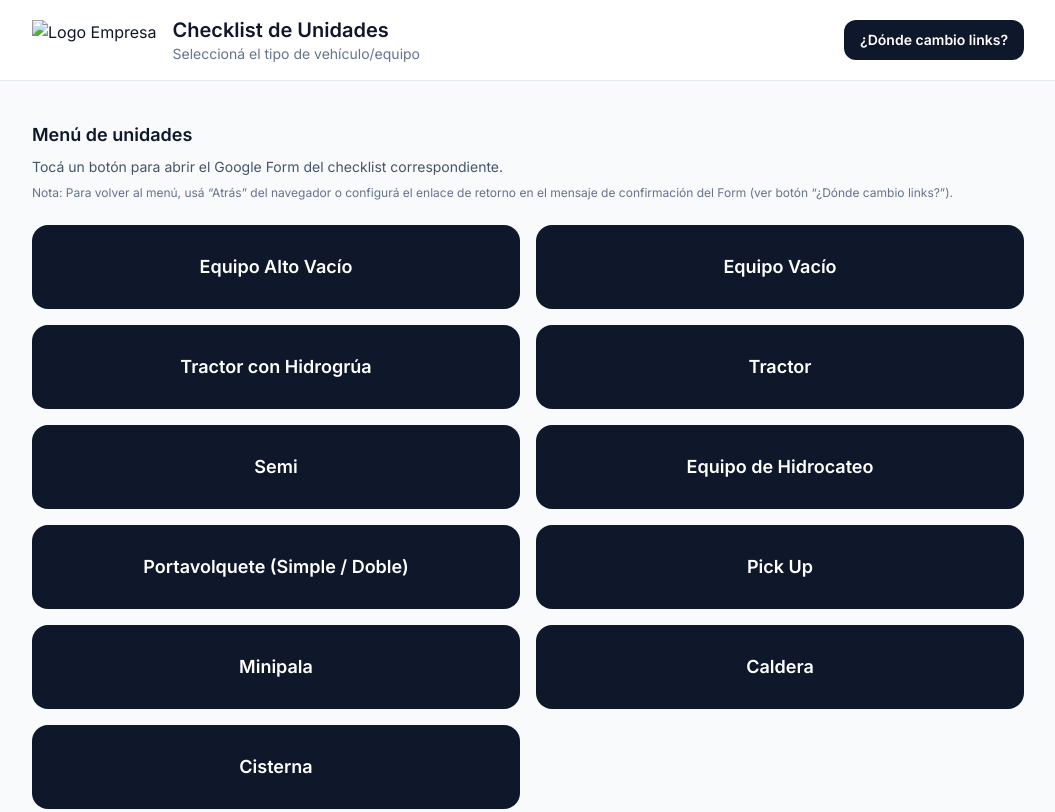
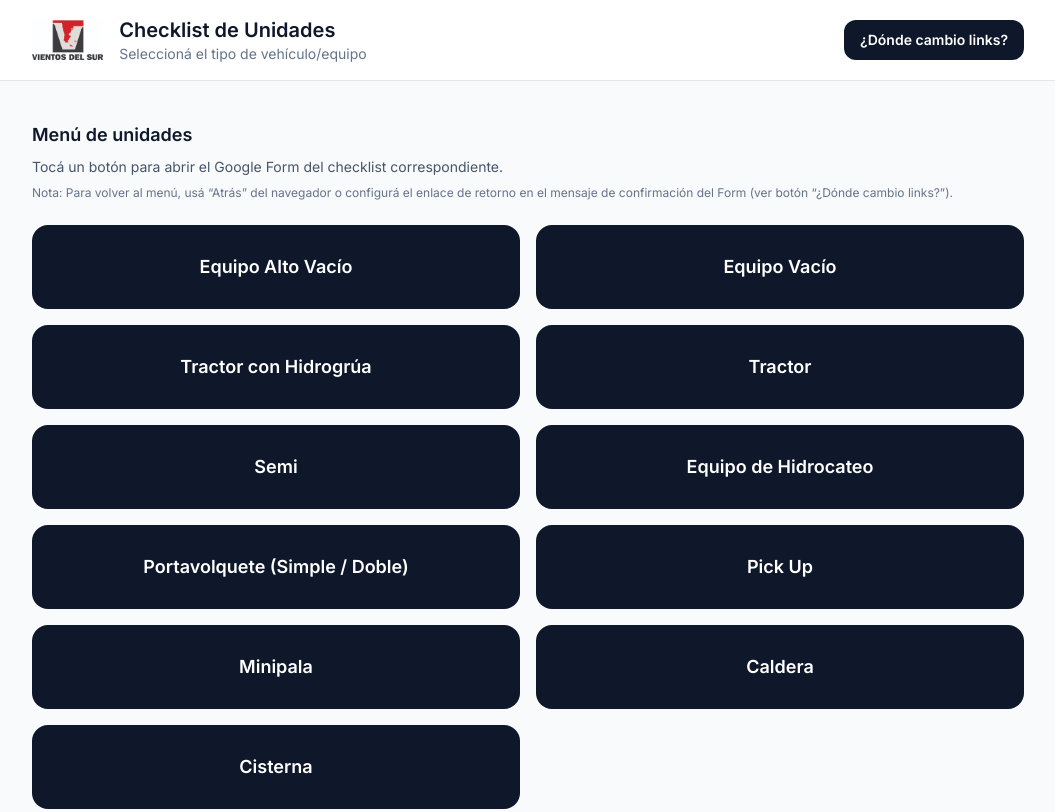
Before and after one commit to dpastorino-arch/Check-Unidades-v2, a plain HTML site: page Check_Menu.html in a window 1280 px wide. Shown: the top 812 px of the page, without its empty margins (112-1167 px from the left). Drawn offline with nearby package versions, Linux system fonts and the light colour scheme.

Commit message:
Update Check_Menu.html

```diff
--- a/Check_Menu.html
+++ b/Check_Menu.html
@@ -33,7 +33,7 @@
       <!-- LOGO: reemplazar src (URL pública o archivo local) -->
       <img
         id="companyLogo"
-        src=""https://raw.githubusercontent.com/dpastorino-arch/Check-Unidades-v2/main/LOGO%20VDS.jpeg""
+        src="https://raw.githubusercontent.com/dpastorino-arch/Check-Unidades-v2/main/LOGO%20VDS.jpeg"
         alt="Logo Empresa"
         class="h-10 w-auto"
       />
```
